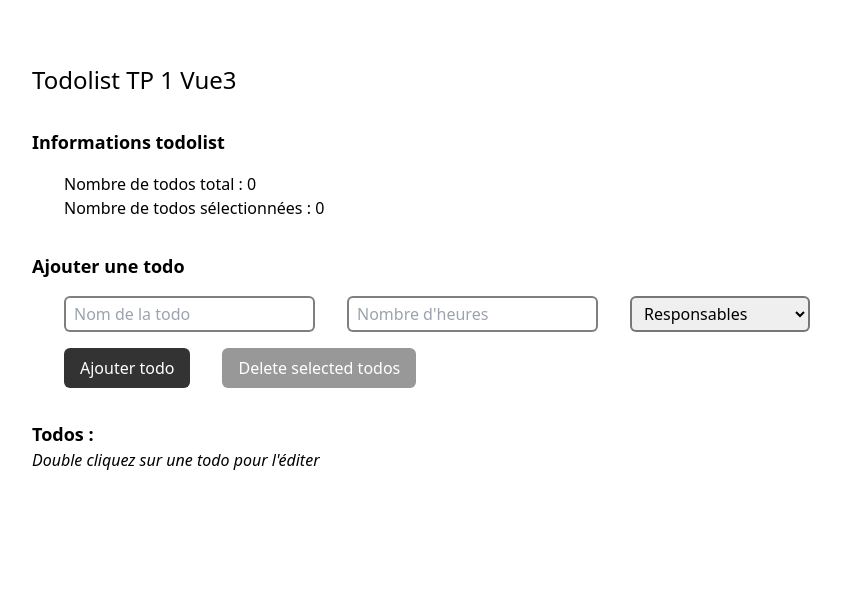
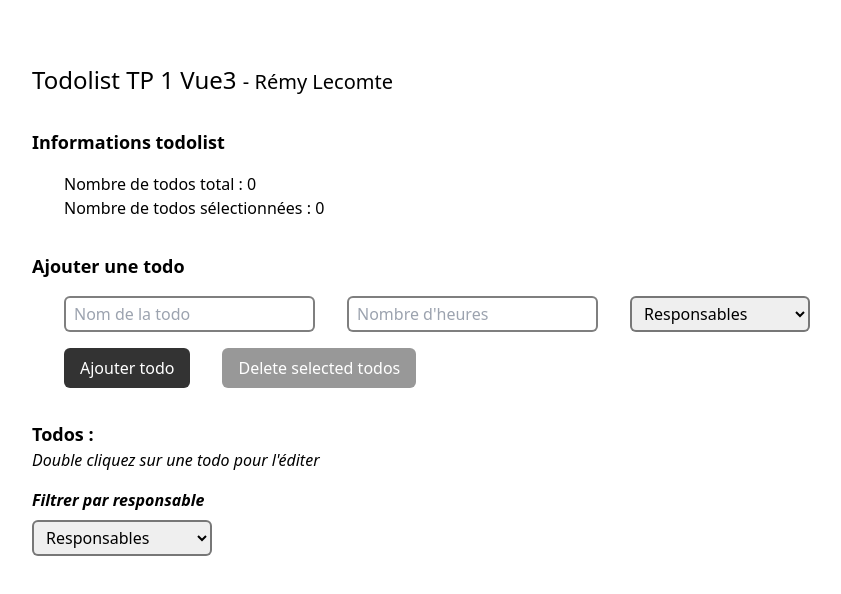
Before and after one commit to Junevice/VueJs_todoTP_MineurM1, a Vue app: page / in a window 1280 px wide. Shown: the top 594 px of the page, without its empty margins (224-1065 px from the left). Built offline with nearby package versions, Linux system fonts and the light colour scheme; what @meforma/vue-toaster would draw is missing.

Commit message:
Ajout filtre responsables

```diff
--- a/src/stores/todos.js
+++ b/src/stores/todos.js
@@ -13,6 +13,8 @@ export const useTodoStore = defineStore('todos', () => {
     })
 
     const todos = ref([])
+    const filterResonsableId = ref('')
+
 
     const generalVerificationForm = (form) =>{
         if(form.name && form.nbHours && form.responsableId){
@@ -38,7 +40,6 @@ export const useTodoStore = defineStore('todos', () => {
         else{
             throw new Error("Veuillez saisir tout les champs.")
         }
-
     }
 
     const addTodo = () => {
@@ -92,13 +93,19 @@ export const useTodoStore = defineStore('todos', () => {
         todoForm.responsableId = ''
     }
 
+    const resetFilter = () => {
+        filterResonsableId.value=''
+    }
+
     return{
         todoForm,
+        filterResonsableId,
         addTodo,
         deleteTodo,
         toggleSelect,
         editTodo,
         removeSelected,
+        resetFilter,
         todos
     }
 
--- a/src/views/HomeView.vue
+++ b/src/views/HomeView.vue
@@ -1,6 +1,6 @@
 <template>
   <main class="w-full min-h-screen px-64 py-16">
-    <h1 class="text-2xl mb-8">Todolist TP 1 Vue3</h1>
+    <h1 class="text-2xl mb-8">Todolist TP 1 Vue3 <span class="text-xl">- Rémy Lecomte</span></h1>
 
     <div class="my-8">
       <h2 class="text-lg font-semibold mb-4">Informations todolist </h2>
@@ -34,8 +34,24 @@
     <div>
       <h2 class="text-lg font-semibold">Todos :</h2>
       <h3 class="italic mb-4">Double cliquez sur une todo pour l'éditer</h3>
-      <div class="flex flex-col gap-4">
+      <div>
+        <h4 class="font-semibold italic mb-2">Filtrer par responsable</h4>
+        <div class="flex gap-8 mb-8">
+          <select class="border-2 border-black/50 rounded-md px-2 py-1" v-model="todoStore.filterResonsableId">
+            <option value="" disabled selected>Responsables</option>
+            <option :value="responsable.id" v-for="responsable in responsableStore.responsables" :key="responsable.id">{{ responsable.name }}</option>
+          </select>
+          <button class="bg-black/80 text-white text-sm rounded-md px-4" v-if="todoStore.filterResonsableId" @click="todoStore.resetFilter">Reset filtre</button>
+        </div>
+      </div>
+
+      <div class="flex flex-col gap-4" v-if="!todoStore.filterResonsableId">
         <Todo v-for="todo in todoStore.todos" :name="todo.name" :responsableId="todo.responsableId" :nbHours="todo.nbHours" :isSelected="todo.isSelected" :key="todo.id"/>
+      </div>
+
+      <!-- Filtered -->
+      <div class="flex flex-col gap-4" v-else>
+        <Todo v-for="todo in todoStore.todos.filter(todo=>todo.responsableId==todoStore.filterResonsableId)" :name="todo.name" :responsableId="todo.responsableId" :nbHours="todo.nbHours" :isSelected="todo.isSelected" :key="todo.id"/>
       </div>
     </div>
 
```
Lines whose indentation alone changed are shown as unchanged.
